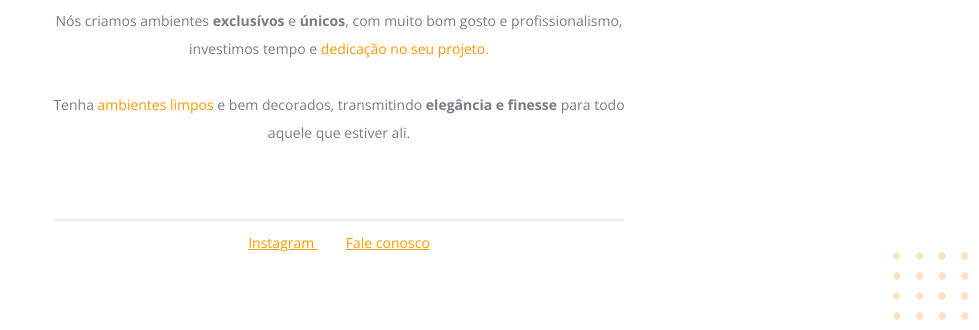
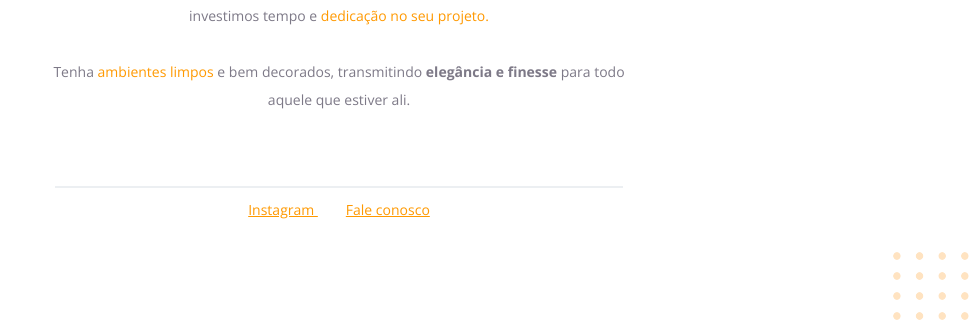
Before and after one commit to Pedrohprado/explore_projeto01, a plain HTML site: page index.html in a window 1280 px wide. Shown: the part 470-800 px from the top of the page, without its empty margins (301-1280 px from the left). Drawn offline with nearby package versions, Linux system fonts and the light colour scheme.

Commit message:
add reset in css

```diff
--- a/style.css
+++ b/style.css
@@ -1,8 +1,14 @@
+* {
+  margin: 0;
+  padding: 0;
+
+  box-sizing: border-box;
+}
+
 body {
   font-family: 'Open Sans', sans-serif;
 
   text-align: center;
-  margin: 0;
 }
 
 #hero {
```
